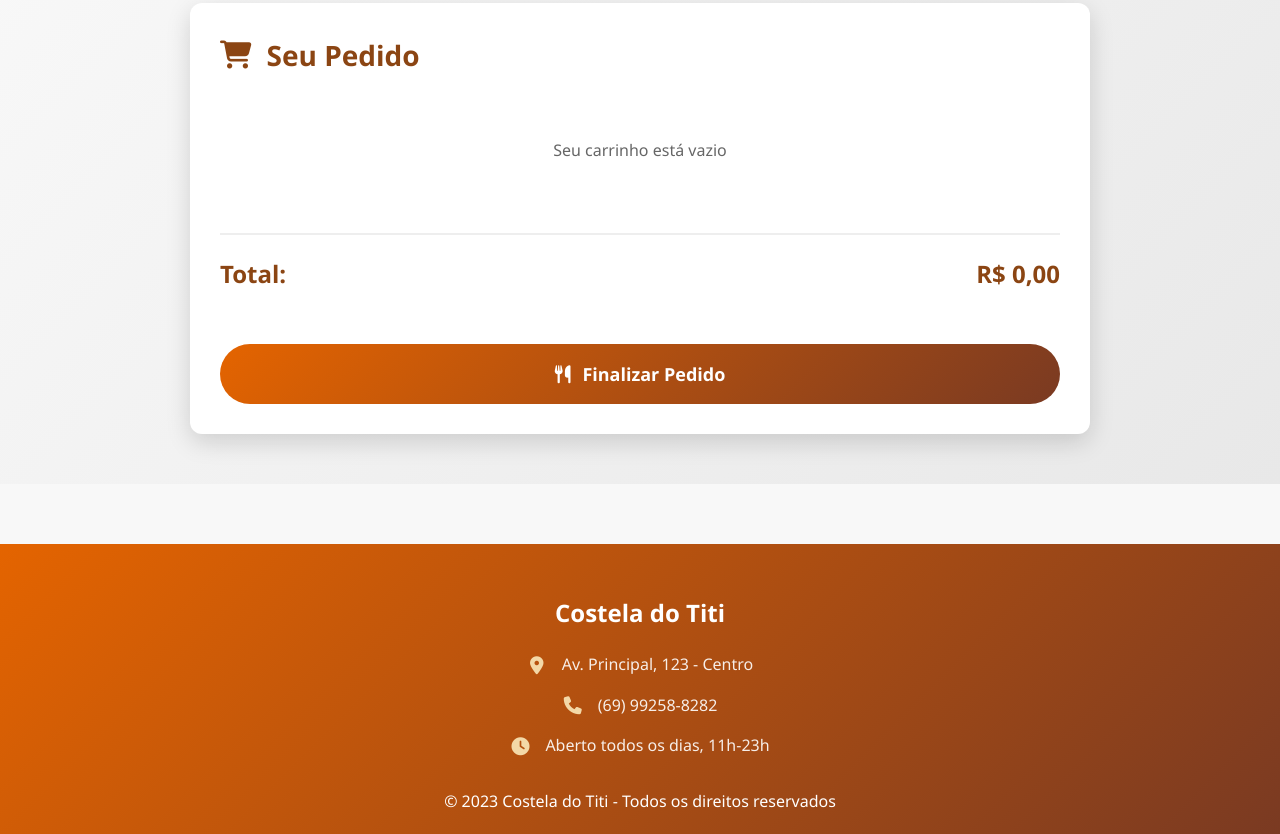
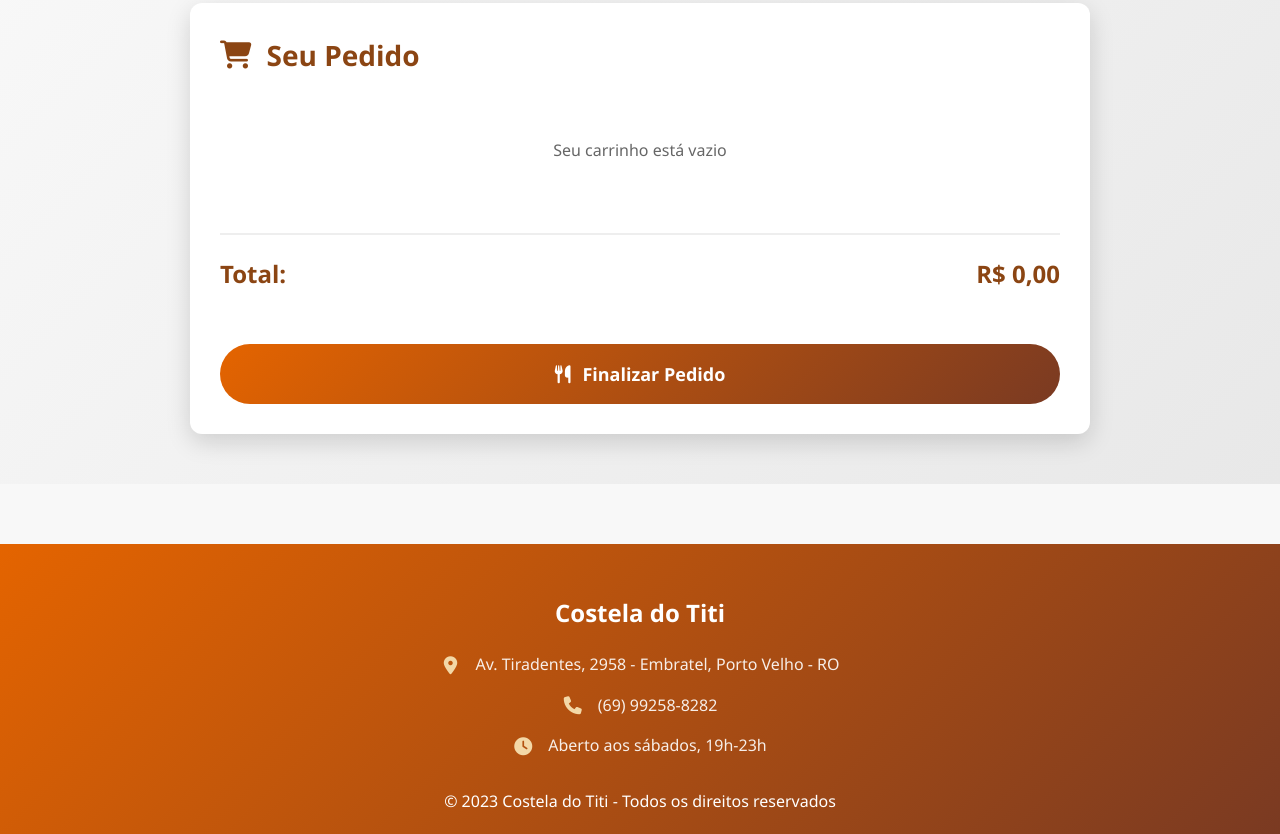
Before and after one commit to d4veeys/dvi.corp, a plain HTML site: page index.html in a window 1280 px wide. Shown: the part 2001-2835 px from the top of the page. Drawn offline with Linux system fonts and the light colour scheme.

Commit message:
atualizaçao 3.3

```diff
--- a/index.html
+++ b/index.html
@@ -375,7 +375,7 @@
                 <div class="contact-info">
                     <div class="contact-item">
                         <i class="fas fa-map-marker-alt"></i>
-                        <span>Av. Principal, 123 - Centro</span>
+                        <span>Av. Tiradentes, 2958 - Embratel, Porto Velho - RO</span>
                     </div>
                     <div class="contact-item">
                         <i class="fas fa-phone"></i>
@@ -383,7 +383,7 @@
                     </div>
                     <div class="contact-item">
                         <i class="fas fa-clock"></i>
-                        <span>Aberto todos os dias, 11h-23h</span>
+                        <span>Aberto aos sábados, 19h-23h</span>
                     </div>
                 </div>
 
```
